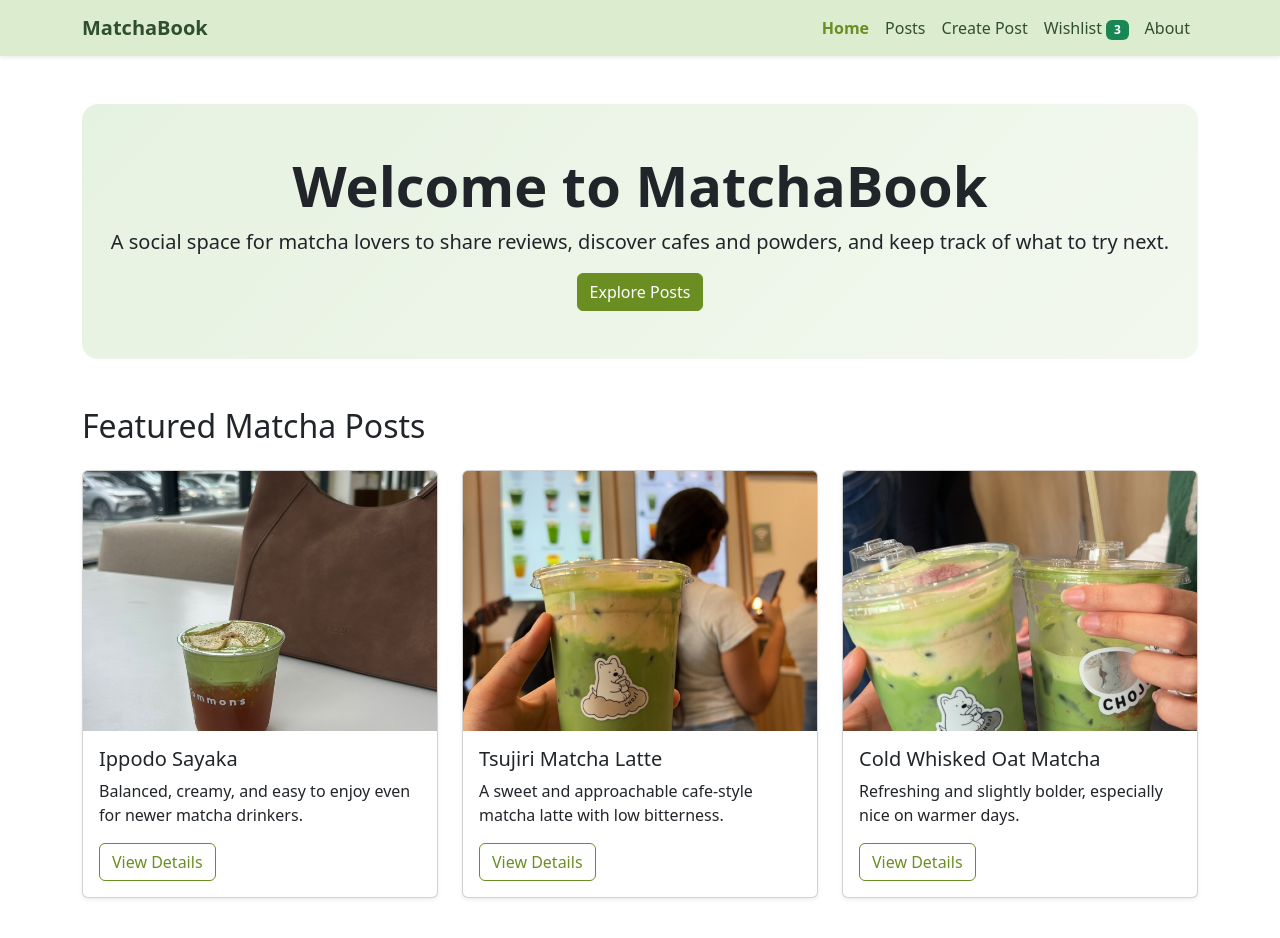
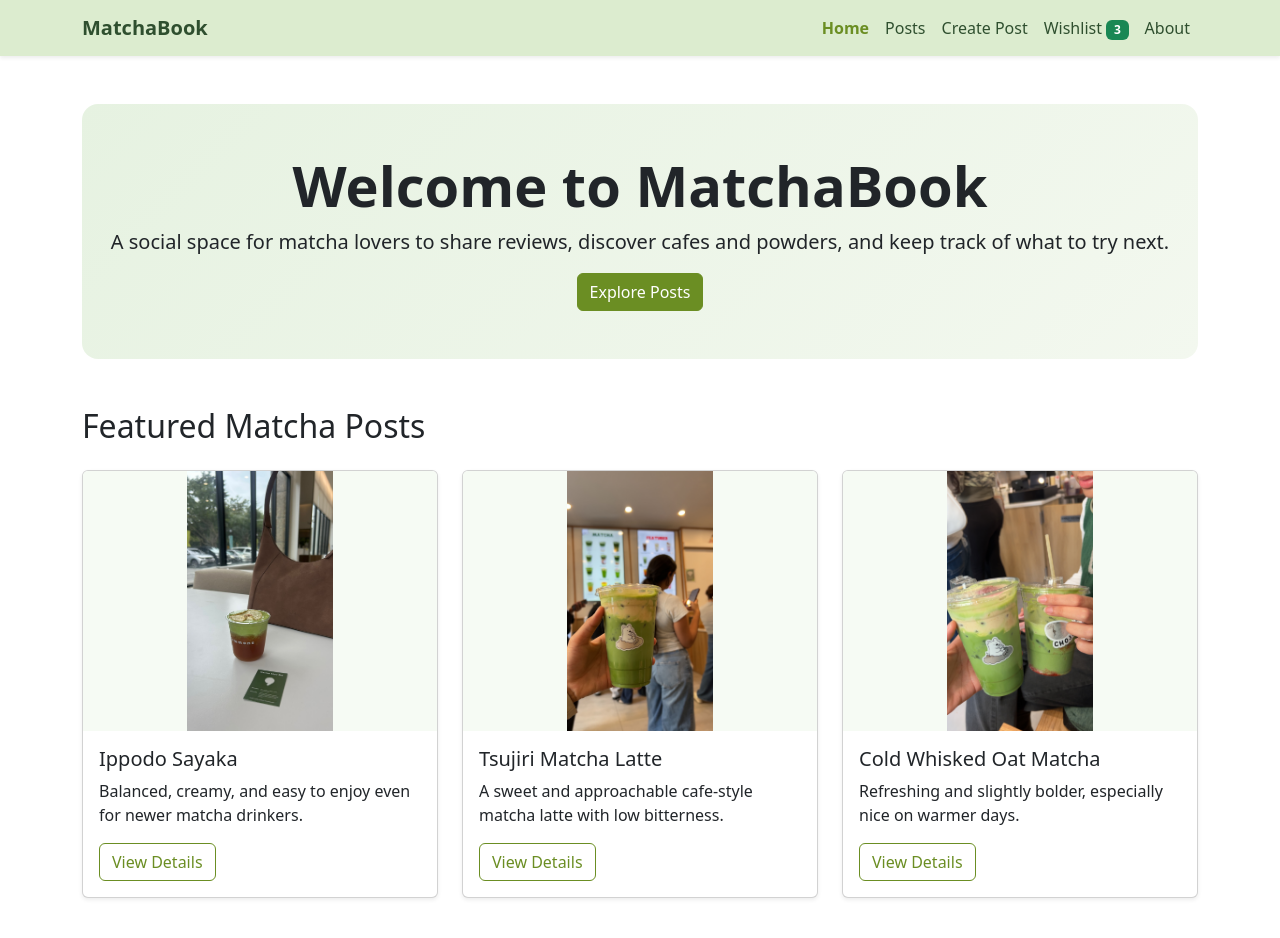
Before and after one commit to CS571-S26/p183, a React (Vite) app: page / in a window 1280 px wide. Shown: the top 938 px of the page. Built offline with nearby package versions, Linux system fonts and the light colour scheme.

Commit message:
no crop pics

```diff
--- a/src/index.css
+++ b/src/index.css
@@ -48,8 +48,8 @@
 .post-image {
   width: 100%;
   height: 260px;
-  object-fit: cover;
-  object-position: center;
+  object-fit: contain;
+  background-color: #f6fbf4;
 }
 
 .details-image {
```
Also changed, not shown: 4 other files (tests, documents, lock files or other folders).
